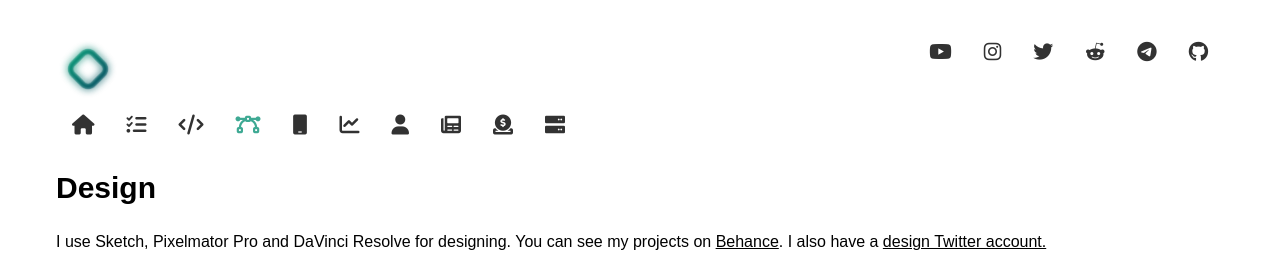
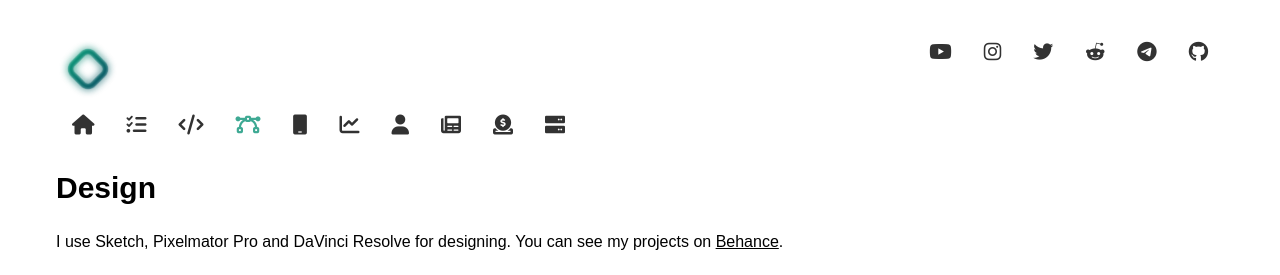
Before and after one commit to KZacharski/puffercat.xyz, a website built with Parcel: page src/design.html in a window 1280 px wide. Shown: the top 275 px of the page. Built offline with nearby package versions, Linux system fonts and the light colour scheme.

Commit message:
@puffercatdesign dead

```diff
--- a/src/design.html
+++ b/src/design.html
@@ -124,7 +124,7 @@
 	<br>
     <h1 class="text-3xl font-bold">Design</h1>
 	<br>
-	<p>I use Sketch, Pixelmator Pro and DaVinci Resolve for designing. You can see my projects on <a href="http://be.net/puffercatdesign">Behance</a>. I also have a <a href="https://twitter.com/puffercatdesign">design Twitter account.</a></p>
+	<p>I use Sketch, Pixelmator Pro and DaVinci Resolve for designing. You can see my projects on <a href="http://be.net/puffercatdesign">Behance</a>.</p>
 	<br>
 	<footer>
 		<p>Copyright © 2022 Kacper Zacharski. This website is <a href="https://github.com/KZacharski/puffercat.xyz">open-source</a> and is published on the MIT license.</p>
```
